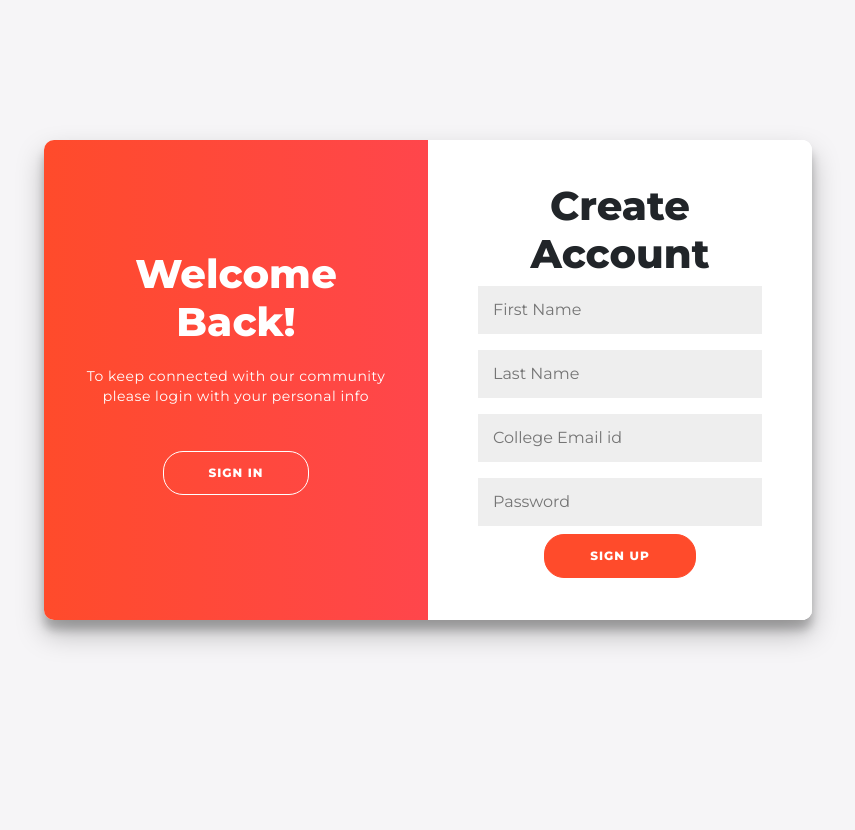
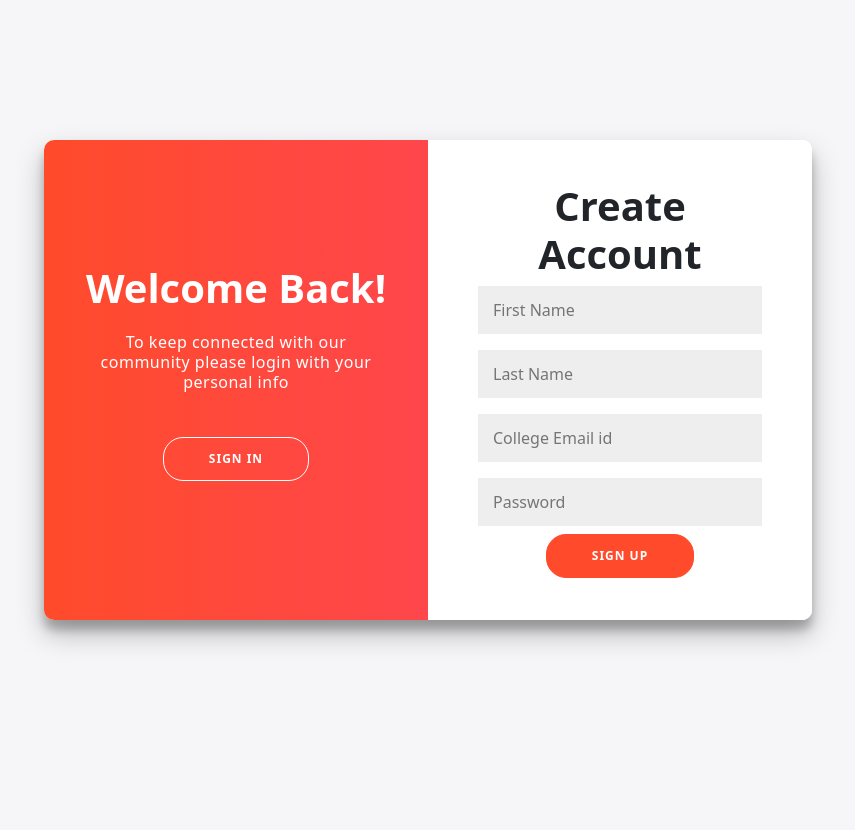
Before and after one commit to roshanrajeev/dbms-mini-project, a Django app: page /register/ in a window 1280 px wide. Shown: the whole page, without its empty margins (212-1067 px from the left). Run offline with Django 4.2, Linux system fonts and the light colour scheme; some libraries are stand-ins or nearby versions.

Commit message:
Common font style fixed

```diff
--- a/static/css/loginstyle.css
+++ b/static/css/loginstyle.css
@@ -1,4 +1,3 @@
-@import url("https://fonts.googleapis.com/css?family=Montserrat:400,800");
 
 * {
   box-sizing: border-box;
@@ -10,7 +9,7 @@ body {
   justify-content: center;
   align-items: center;
   flex-direction: column;
-  font-family: "Montserrat", sans-serif;
+  font-family: var(--bs-body-font-family);
   height: 100vh;
   margin: -20px 0 50px;
 }
@@ -25,8 +24,8 @@ h2 {
 }
 
 p {
-  font-size: 14px;
-  font-weight: 100;
+  font-size: 16px;
+  font-weight: 400;
   line-height: 20px;
   letter-spacing: 0.5px;
   margin: 20px 0 30px;
@@ -127,7 +126,7 @@ input {
   transform: translateX(100%);
   opacity: 1;
   z-index: 5;
-  animation: show 0.6s;
+  /* animation: show 0.6s; */
 }
 
 @keyframes show {
--- a/templates/home.html
+++ b/templates/home.html
@@ -3,6 +3,7 @@
 
 {% block styles %}
 <link rel="stylesheet" href="{% static 'css/style.css' %}">
+
 {% endblock %}
 
 
--- a/templates/login.html
+++ b/templates/login.html
@@ -2,7 +2,6 @@
 {% load static %}
 
 {% block styles %}
-    <link rel="stylesheet" href="https://use.fontawesome.com/releases/v5.0.8/css/all.css">
     <link rel="stylesheet" href="{% static 'css/loginstyle.css' %}">
 {% endblock %}
 
```
